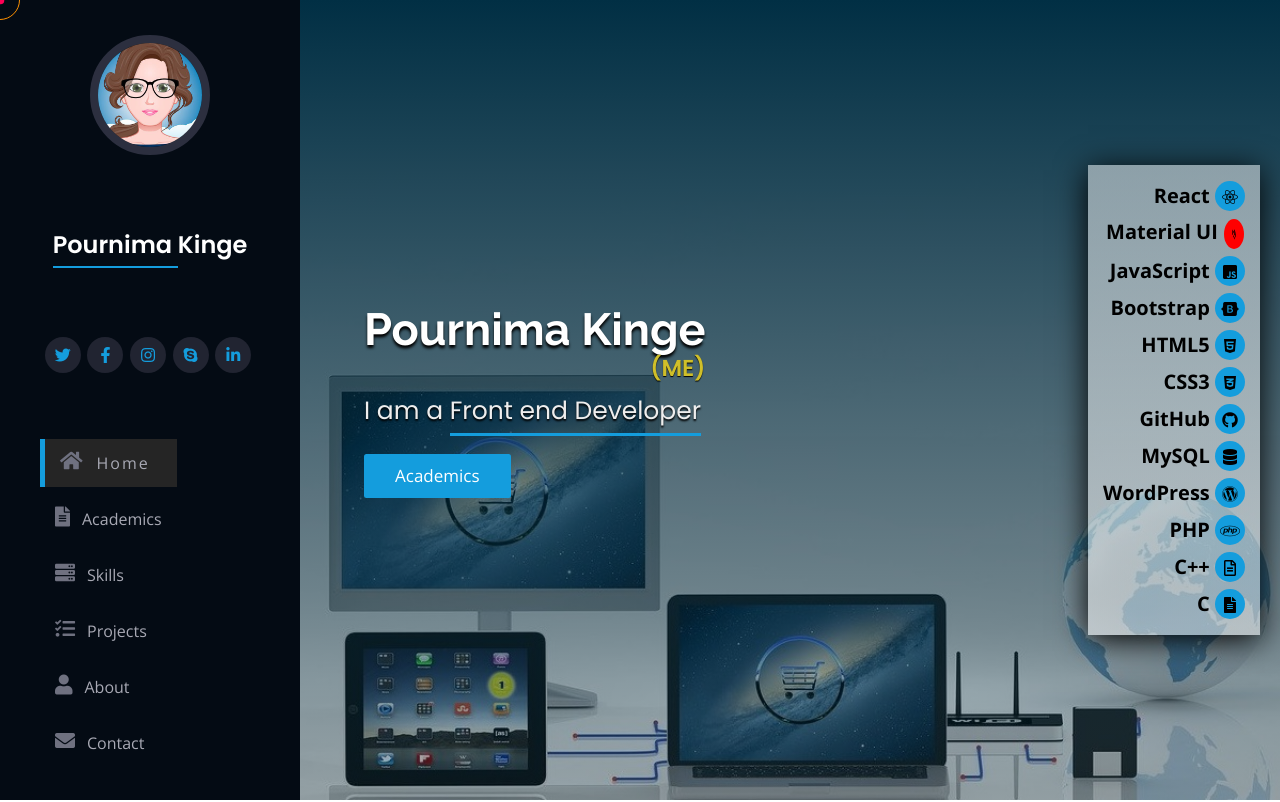
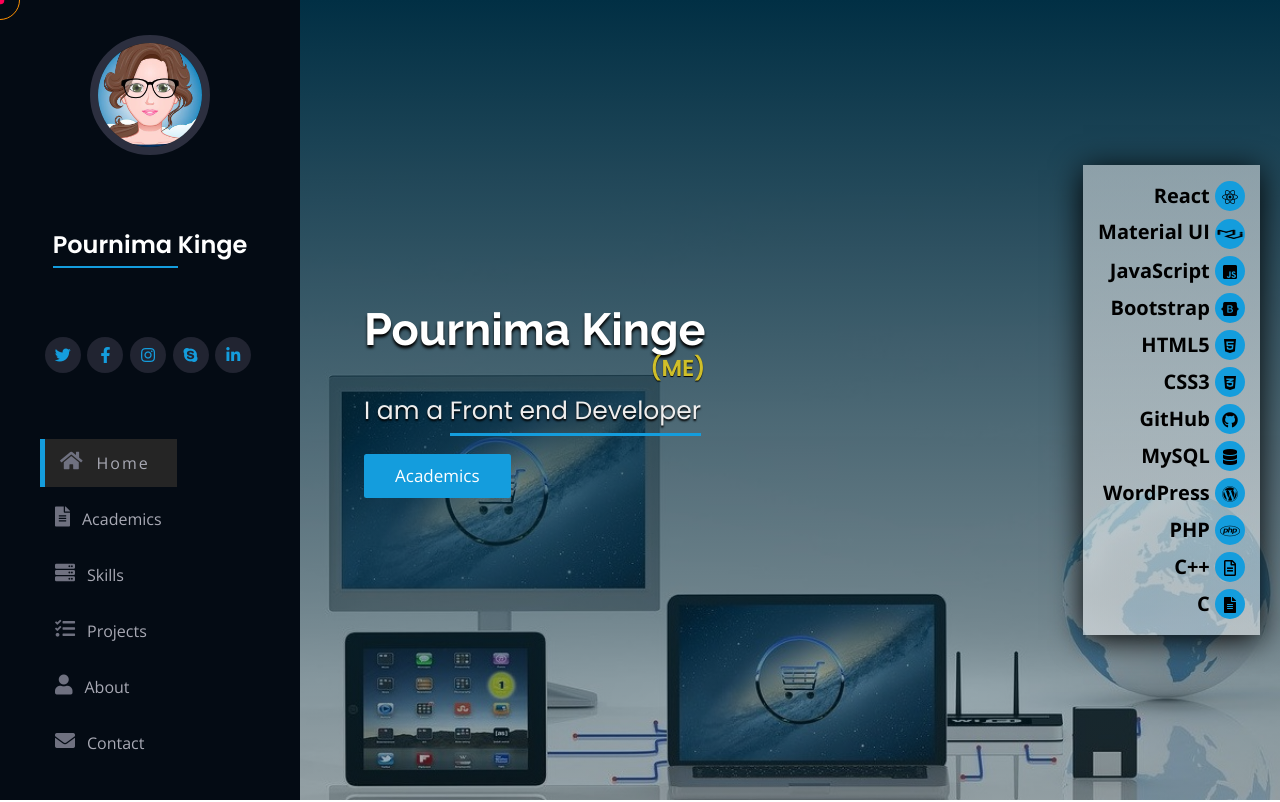
Before and after one commit to pkinge01/cv, a plain HTML site: page index.html in a window 1280 px wide. Shown: the top 802 px of the page. Drawn offline with nearby package versions, Linux system fonts and the light colour scheme.

Commit message:
Update style.css

```diff
--- a/css/style.css
+++ b/css/style.css
@@ -310,13 +310,6 @@ header .navbar ul li a i {
   height: 30px;
   transition: 0.3s;
   margin: 1px 0;
-}
-.home .myskills ul li img{
-  padding: 8px;
-  width: 20px;
-  height: 30px;
-  margin: 1px;
-  background: #ff0000;
 }
 .home .myskills ul li:hover {
   color: #2c2f3f;
```
